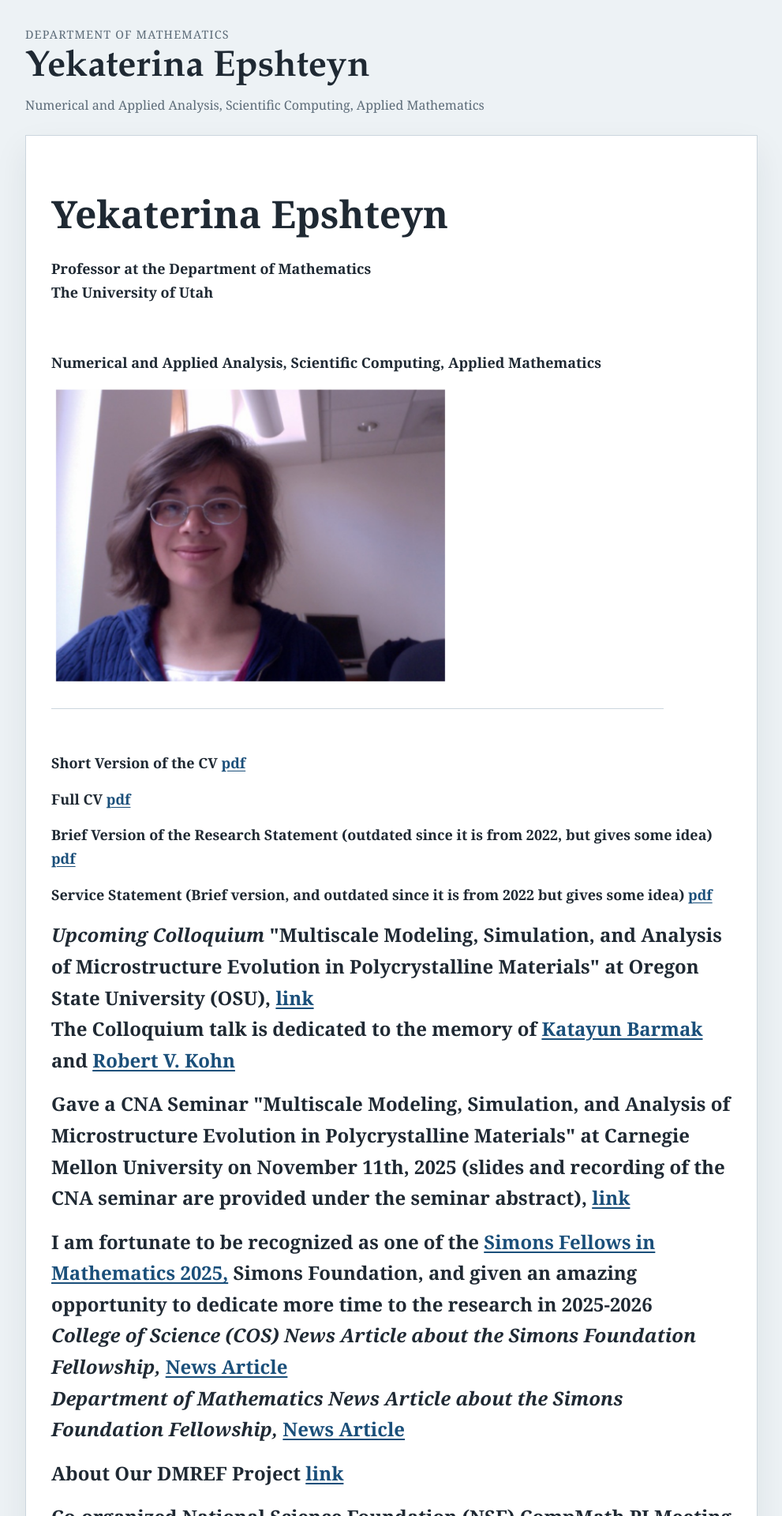
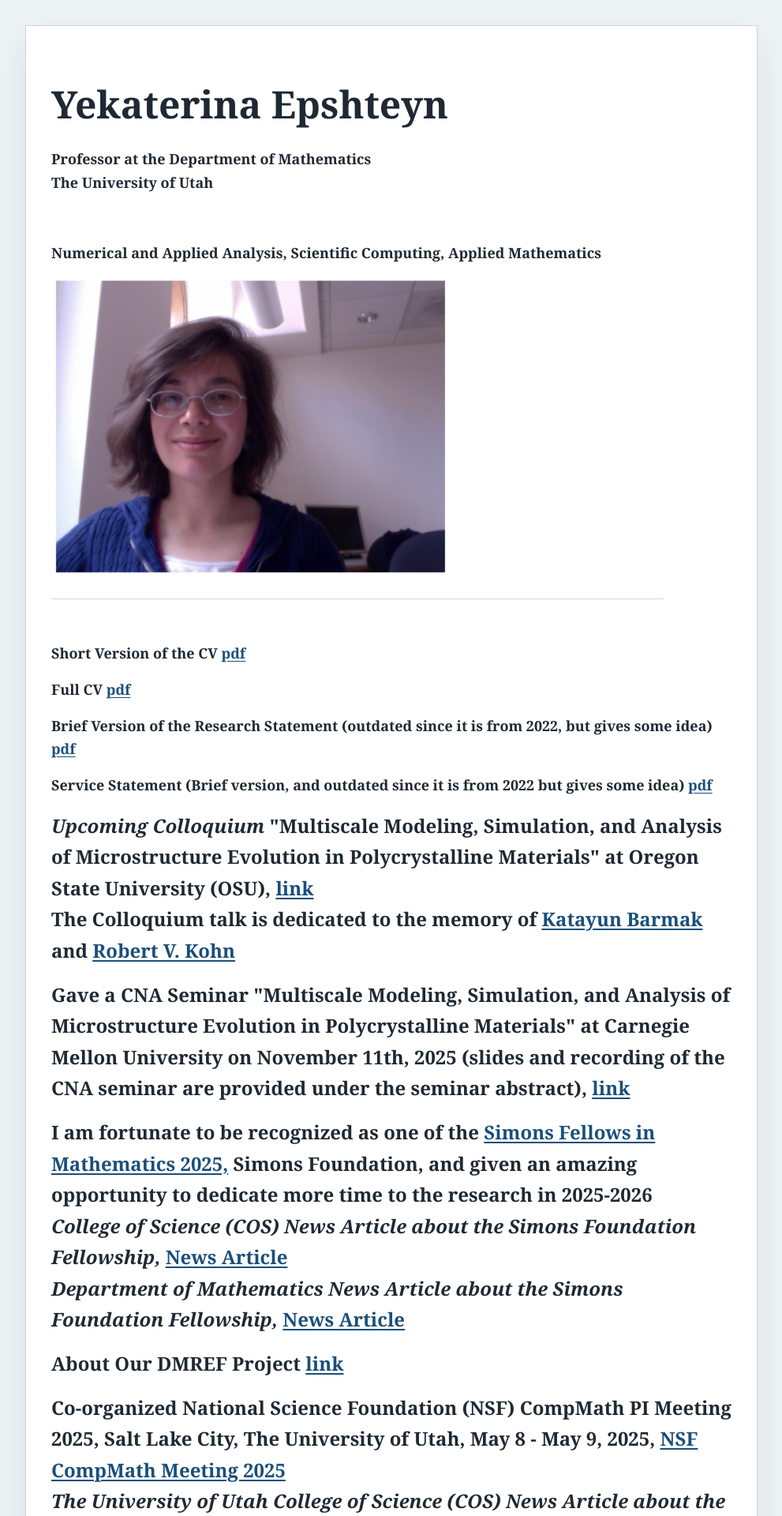
Before and after one commit to kschwede/accessibilitytestpage, a Jekyll site: the page built from index.html, in a window 1280 px wide. Shown: the top 1920 px of the page at 79% size, without its empty margins (144-1135 px from the left). Built offline with Jekyll 4.4.1, drawn with Linux system fonts in a browser that asks for light colours.

Commit message:
Remove duplicate shared page header

```diff
--- a/_layouts/default.html
+++ b/_layouts/default.html
@@ -9,11 +9,6 @@
 </head>
 <body>
   <div class="site-main">
-    <header class="site-header">
-      <p class="site-kicker">Department of Mathematics</p>
-      <h1 class="site-title"><a href="{{ '/index.html' | relative_url }}">Yekaterina Epshteyn</a></h1>
-      <p class="site-tagline">Numerical and Applied Analysis, Scientific Computing, Applied Mathematics</p>
-    </header>
     <main class="content-card legacy-content">
       {{ content }}
     </main>
--- a/assets/css/site.css
+++ b/assets/css/site.css
@@ -45,37 +45,6 @@ code {
 .site-main {
   min-height: 100vh;
   padding: 2rem;
-}
-
-.site-header {
-  max-width: 58rem;
-  margin: 0 auto 1.5rem;
-}
-
-.site-kicker {
-  margin: 0 0 0.35rem;
-  color: var(--muted);
-  font-size: 0.9rem;
-  letter-spacing: 0.08em;
-  text-transform: uppercase;
-}
-
-.site-title {
-  margin: 0;
-  font-size: clamp(2rem, 4vw, 2.9rem);
-  line-height: 1.1;
-  font-family: "Palatino Linotype", Palatino, "Book Antiqua", serif;
-}
-
-.site-title a {
-  color: var(--ink);
-  text-decoration: none;
-}
-
-.site-tagline {
-  margin: 0.5rem 0 0;
-  color: var(--muted);
-  max-width: 42rem;
 }
 
 .content-card {
```
